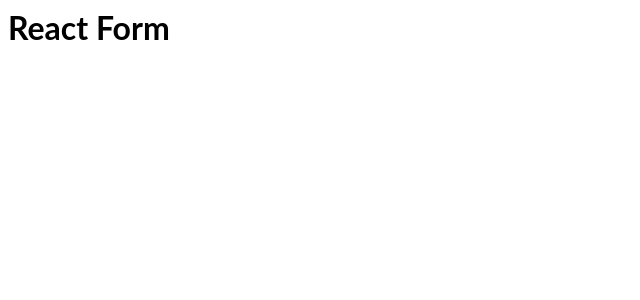
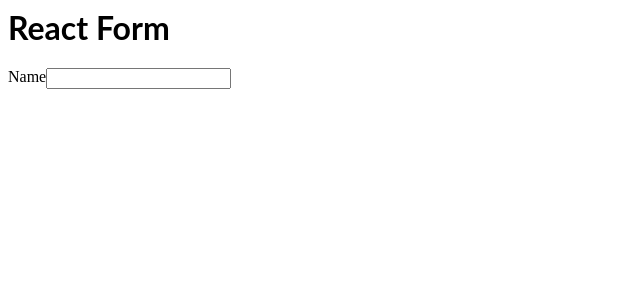
Before and after one commit to codingSlate/react-form, a React (Create React App) app: page / in a window 1280 px wide. Shown: the top 300 px of the page, without its empty margins (0-640 px from the left). Built offline with nearby package versions, Linux system fonts and the light colour scheme.

Commit message:
1 file modified, 1 added

```diff
--- /dev/null
+++ b/src/Form.css
@@ -0,0 +1,15 @@
+* {
+  box-sizing: border-box;
+}
+form {
+  display: flex;
+  flex-direction: row;
+}
+form label,
+form input,
+form textarea,
+form select,
+form legend,
+form button {
+  display: block;
+}
--- a/src/Form.js
+++ b/src/Form.js
@@ -1,8 +1,14 @@
-import React from 'react'
+import React from 'react';
+import './Form.css';
 
-const Form =()=>{
-return <>
-
-</>
-}
-export default Form
+const Form = () => {
+  return (
+    <>
+      <form>
+        <label htmlFor="name">Name</label>
+        <input type="text" />
+      </form>
+    </>
+  );
+};
+export default Form;
```
